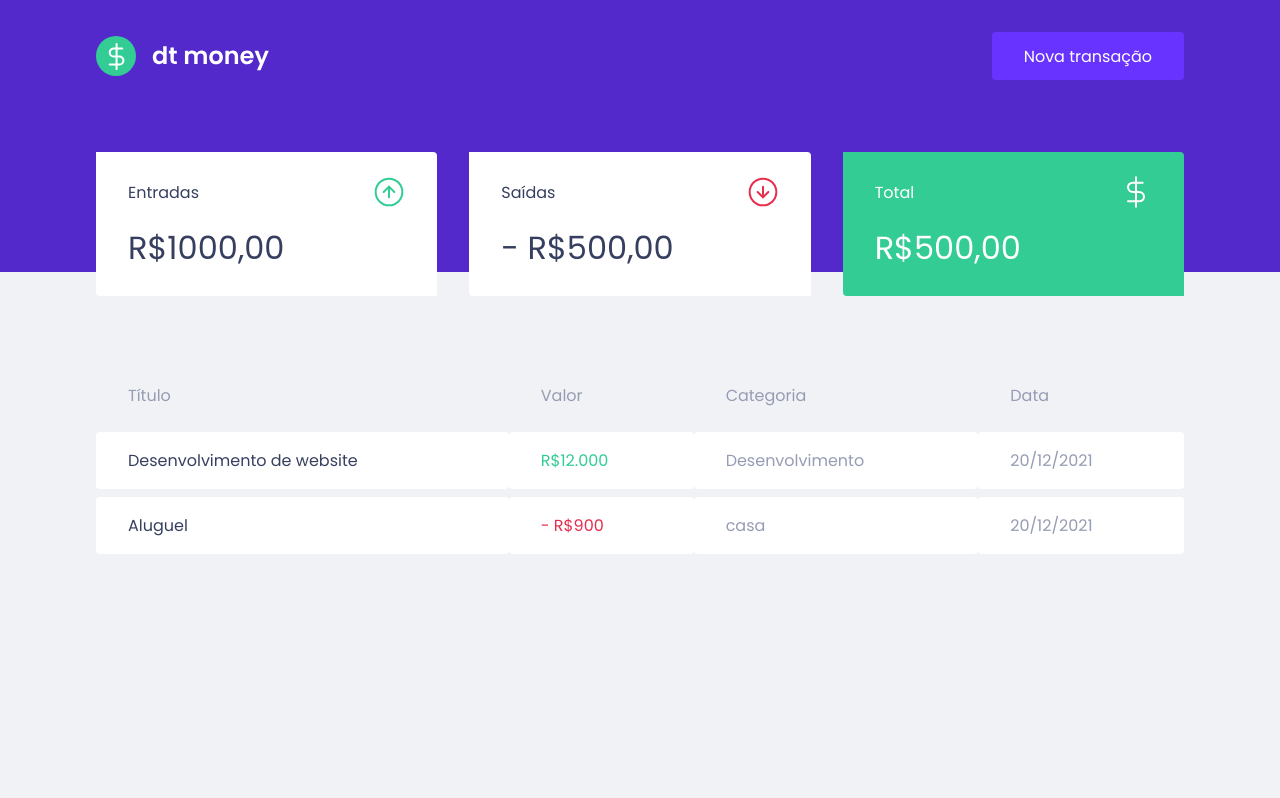
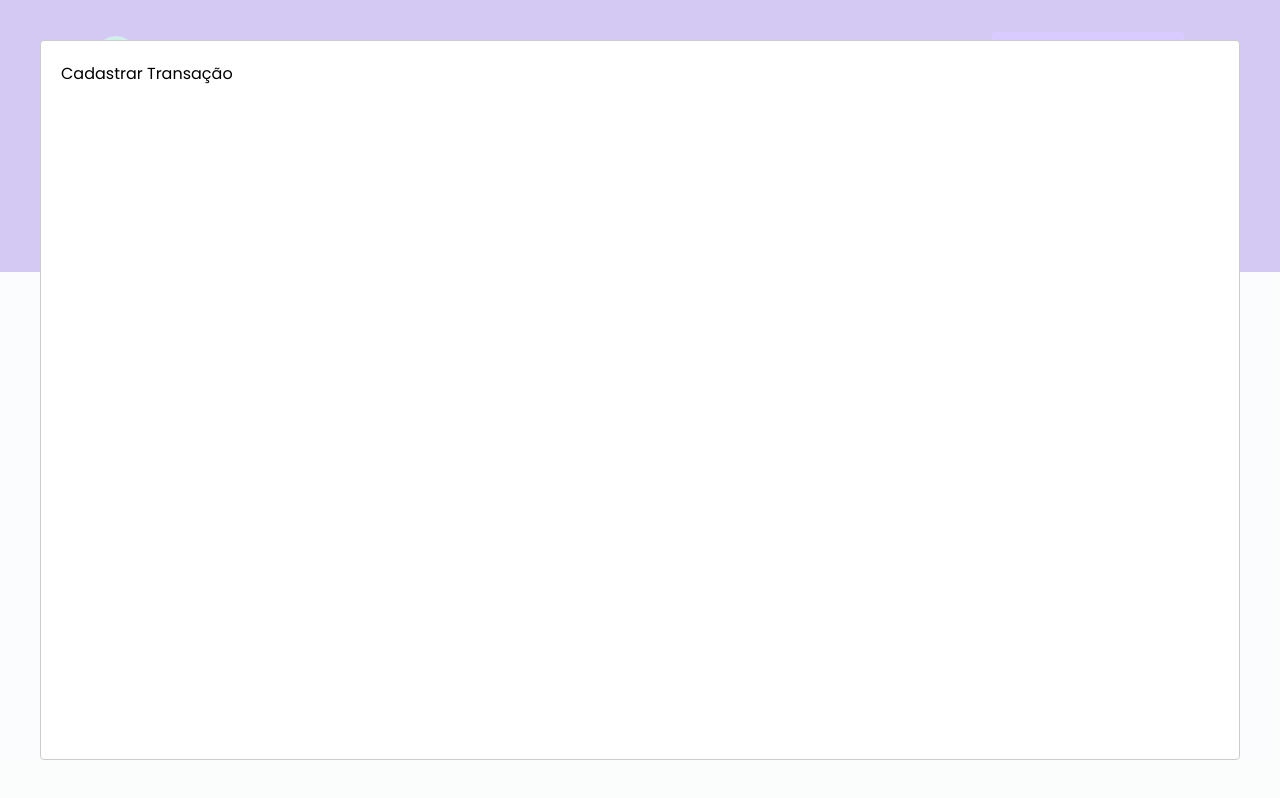
Before and after one commit to LetsCaetano/dtmoney, a React (Create React App) app: page / in a window 1280 px wide. Both pictures are taken after a click on the button "Nova transação". Built offline with nearby package versions, Linux system fonts and the light colour scheme; no server answers; what miragejs would draw is missing.

Commit message:
✨ new transaction modal

```diff
--- a/package.json
+++ b/package.json
@@ -7,6 +7,7 @@
     "miragejs": "^0.1.43",
     "react": "^17.0.2",
     "react-dom": "^17.0.2",
+    "react-modal": "^3.14.4",
     "react-scripts": "4.0.3",
     "styled-components": "^5.3.3",
     "web-vitals": "^1.0.1"
@@ -19,6 +20,7 @@
     "@types/node": "^12.0.0",
     "@types/react": "^17.0.0",
     "@types/react-dom": "^17.0.0",
+    "@types/react-modal": "^3.13.1",
     "@types/styled-components": "^5.1.19",
     "typescript": "^4.1.2"
   },
--- a/src/App.tsx
+++ b/src/App.tsx
@@ -1,7 +1,9 @@
 import { Dashboard } from './components/Dashboard';
 import { GlobalStyle } from './styles/global';
 import { createServer } from 'miragejs';
-
+import { useState } from 'react';
+import Modal from 'react-modal';
+import { Header } from './components/Header';
 
 createServer({
   routes(){
@@ -21,11 +23,28 @@
   }
 })
 
+Modal.setAppElement("#root");
 
 export function App() {
+  const [isNewTransactionModalOpen, setIsNewTransactionModalOpen] = useState(false);
+
+  function handleOpenNewTransactionModal() {
+      setIsNewTransactionModalOpen(true);
+  }
+
+  function handleCloseNewTransactionModal() {
+      setIsNewTransactionModalOpen(false);
+  }
   return (
     <>
+      <Header onOpenNewTransactionModal={handleOpenNewTransactionModal}/>
       <Dashboard/>
+      <Modal
+        isOpen={isNewTransactionModalOpen}
+        onRequestClose={handleCloseNewTransactionModal}
+        >
+          Cadastrar Transação
+      </Modal>
       <GlobalStyle/>
     </>
   );
--- a/src/components/Dashboard/index.tsx
+++ b/src/components/Dashboard/index.tsx
@@ -6,7 +6,6 @@
 export function Dashboard() {
     return (
         <>
-            <Header/>
             <Container>
                 <Summary/>
                 <TransactionTable/>
--- a/src/components/Header/index.tsx
+++ b/src/components/Header/index.tsx
@@ -1,12 +1,17 @@
 import logoImg from '../../assets/logo.svg'
 import { Container, Content } from './styles'
 
-export function Header () {
+
+interface HeaderProps {
+    onOpenNewTransactionModal: () => void
+}
+
+export function Header({ onOpenNewTransactionModal }: HeaderProps) {
     return (
         <Container>
             <Content>
                 <img src={logoImg} alt="dt money" />
-                <button type="submit">Nova transação</button>
+                <button type="submit" onClick={onOpenNewTransactionModal}>Nova transação</button>
             </Content>
         </Container>
     )
```
Also changed, not shown: 1 other file (tests, documents, lock files or other folders).
